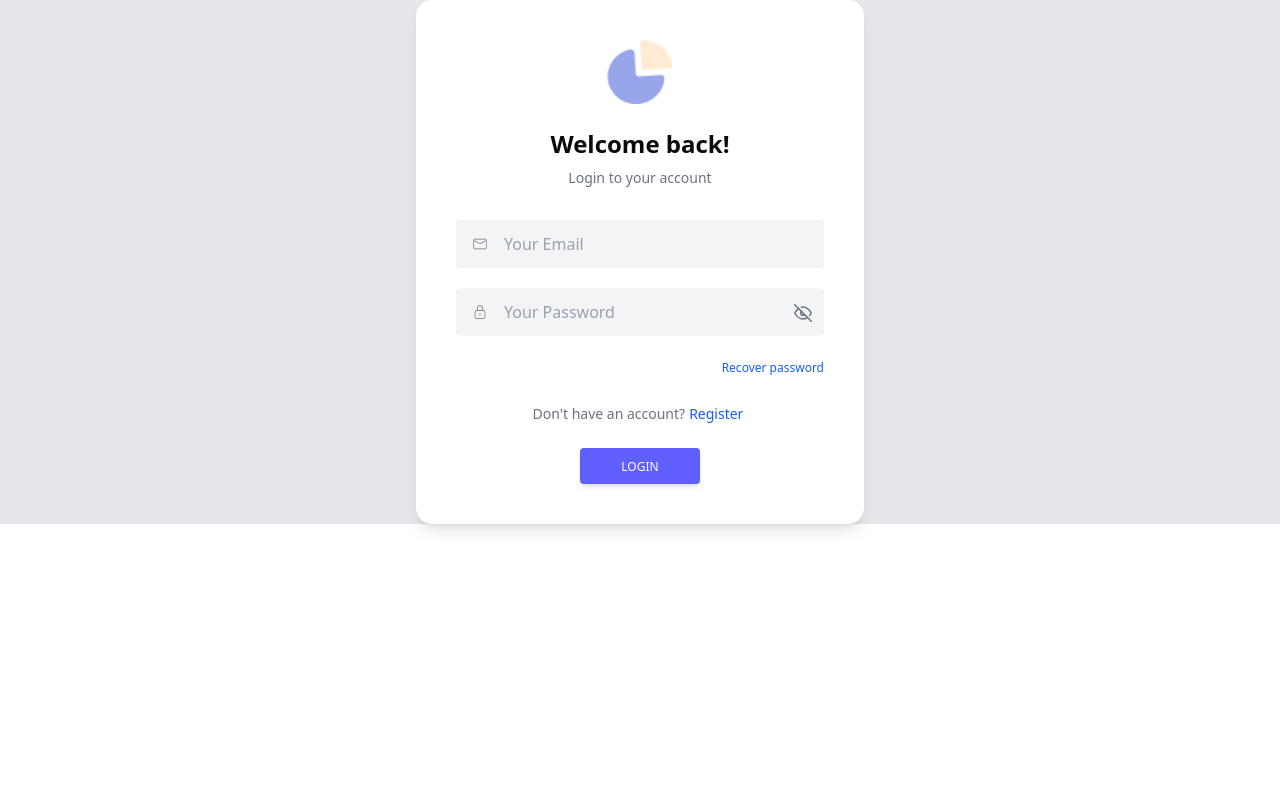
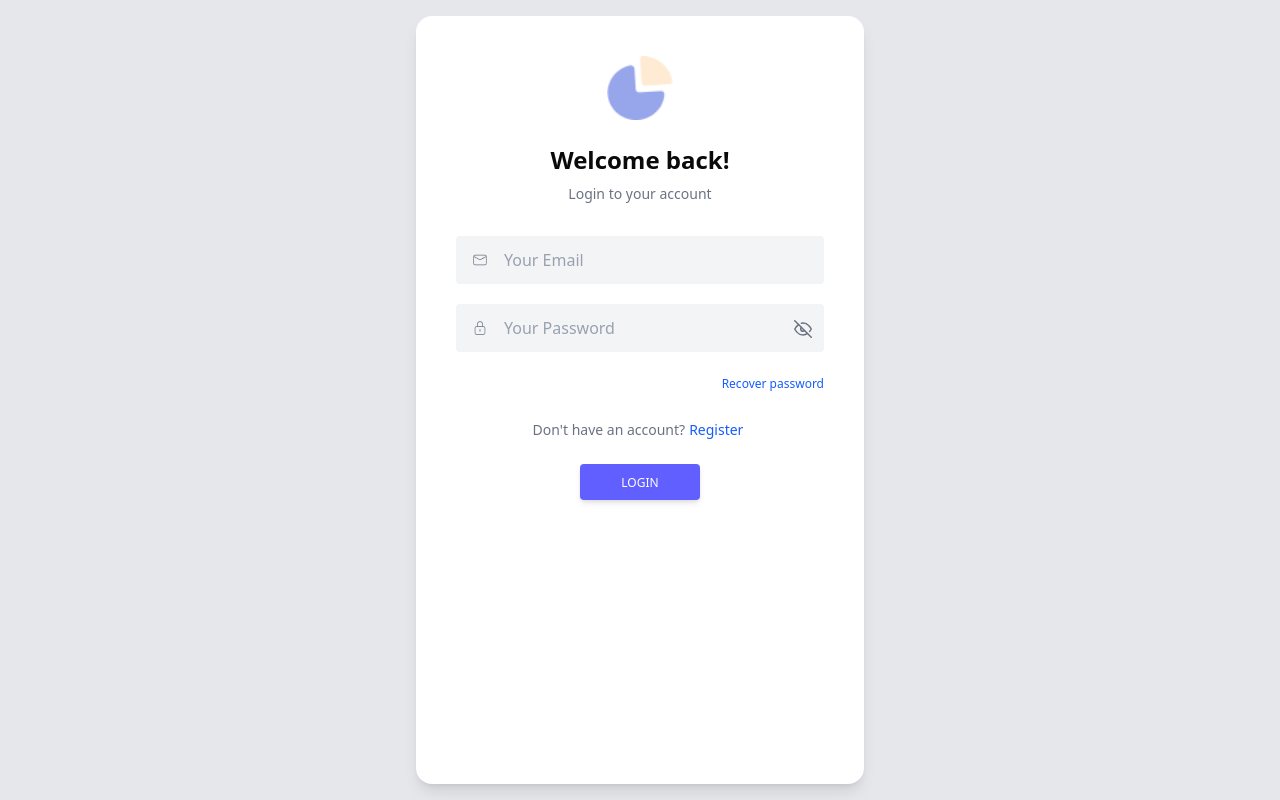
Before and after one commit to muhammadhuzaifa995/metrixalgo, a React (Vite) app: page / in a window 1280 px wide. Built offline with nearby package versions, Linux system fonts and the light colour scheme.

Commit message:
change-screen-h

```diff
--- a/src/components/Login.jsx
+++ b/src/components/Login.jsx
@@ -14,7 +14,7 @@ const Login = () => {
 
   return (
     <>
-    <div className='flex justify-center bg-[#E5E7EB]'>
+    <div className='flex justify-center bg-[#E5E7EB] min-h-screen py-4'>
       <div className='bg-white w-full max-w-md rounded-2xl p-6 sm:p-10 shadow-lg'>
         <div className="flex justify-center mb-6">
           <img src="/src/assets/Graph-logo.png" alt="Graph-logo" className='h-12 sm:h-16' />
--- a/src/components/Register.jsx
+++ b/src/components/Register.jsx
@@ -14,7 +14,7 @@ const Register = () => {
 
   return (
     <>
-    <div className='flex justify-center bg-[#E5E7EB]'>
+    <div className='flex justify-center bg-[#E5E7EB] min-h-screen py-4'>
       <div className='bg-white w-full max-w-md rounded-2xl p-6 sm:p-10 shadow-lg'>
         <div className="flex justify-center mb-6">
           <img src="/src/assets/Graph-logo.png" alt="Graph-logo" className='h-12 sm:h-16' />
```
